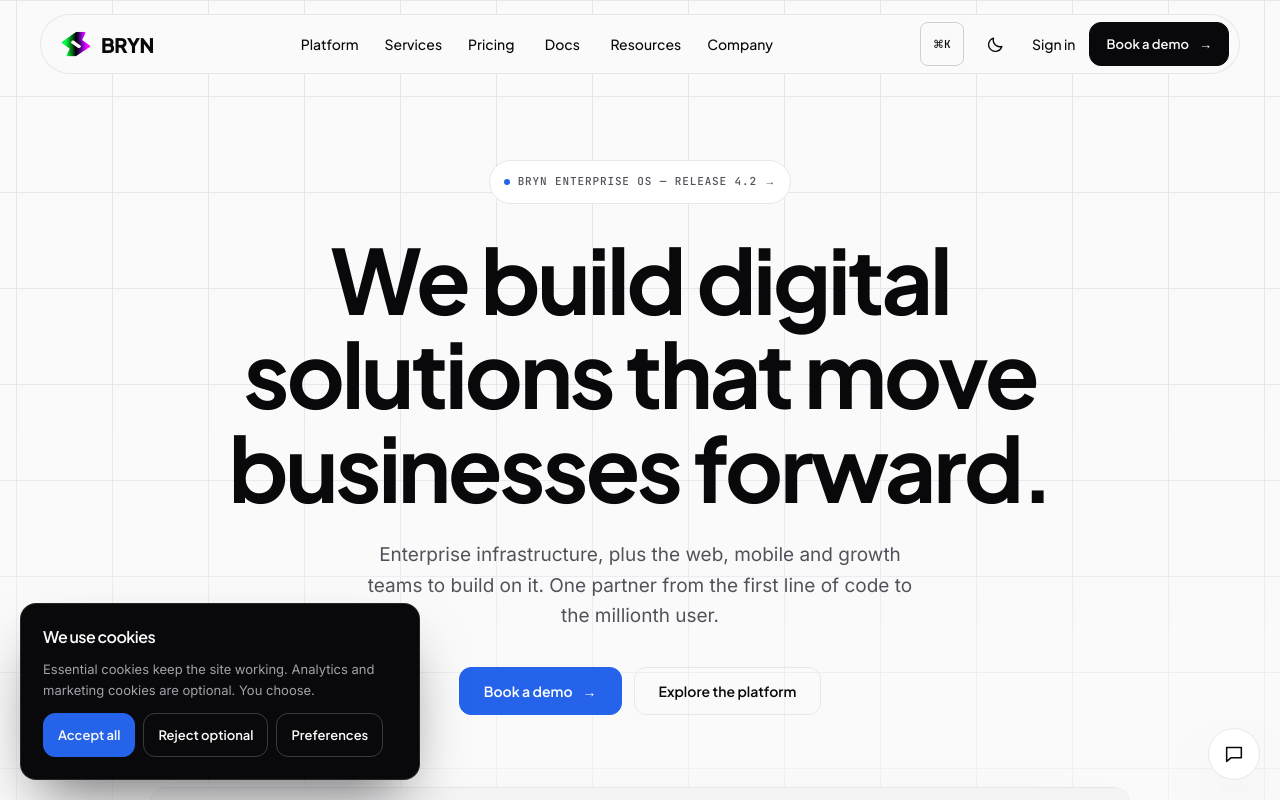
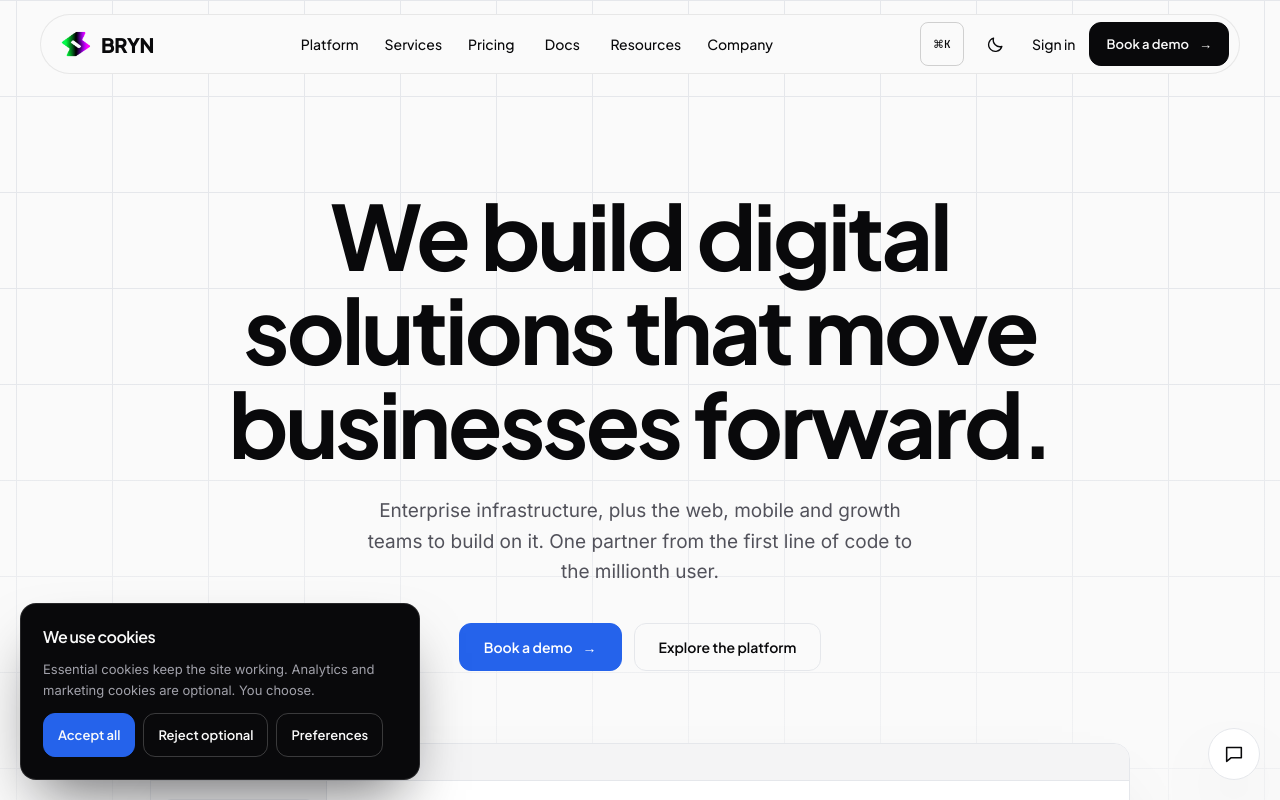
Before and after one commit to bryndottech/BRYN_WEB, a Next.js app: page / in a window 1280 px wide. Shown: the top 800 px of the page. Built offline with nearby package versions, Linux system fonts and the light colour scheme.

Commit message:
refine: remove release pill from home hero

```diff
--- a/app/page.js
+++ b/app/page.js
@@ -55,10 +55,6 @@ export default function HomePage() {
     <>
       <section className="hero">
         <div className="container">
-          <Link className="tag" href="/changelog">
-            <span className="tag-dot" aria-hidden="true" />
-            Bryn Enterprise OS — Release 4.2 →
-          </Link>
           <h1>
             <span className="line">We build digital</span>
             <span className="line">solutions that move</span>
```
